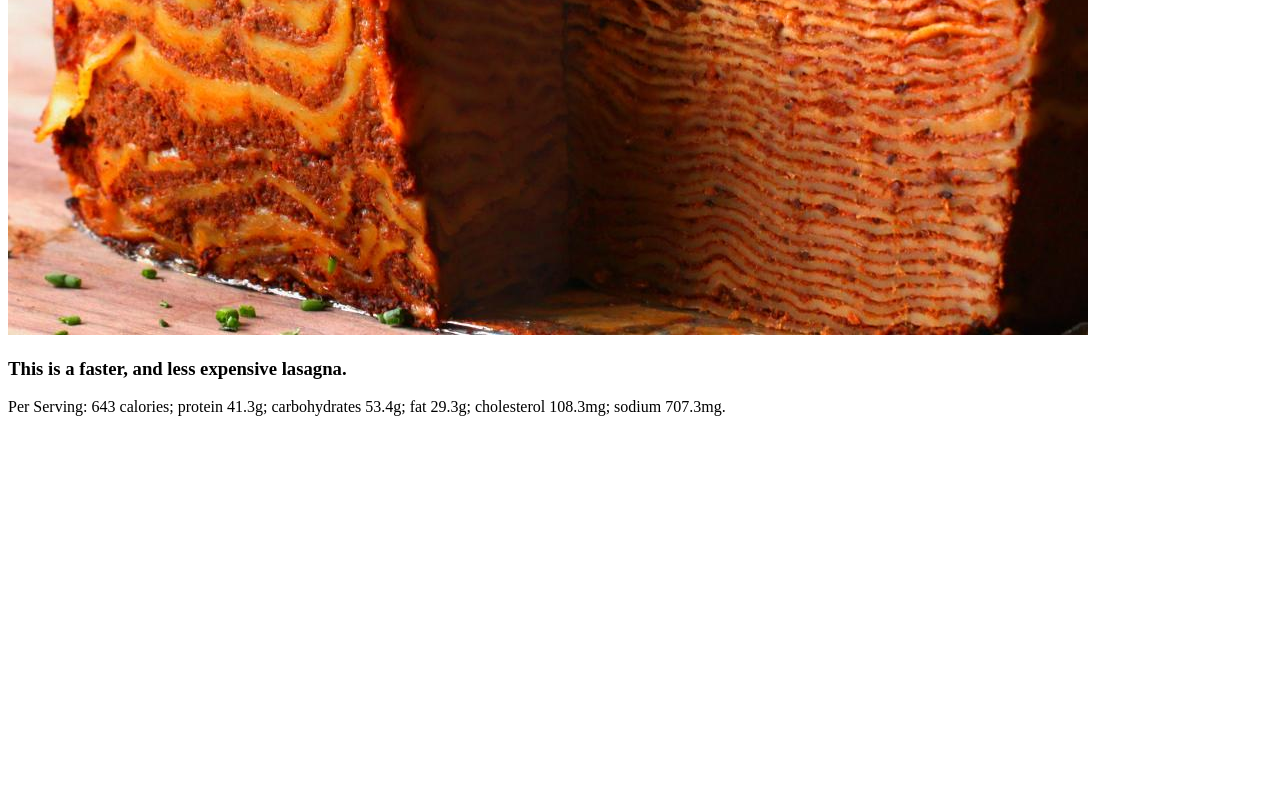
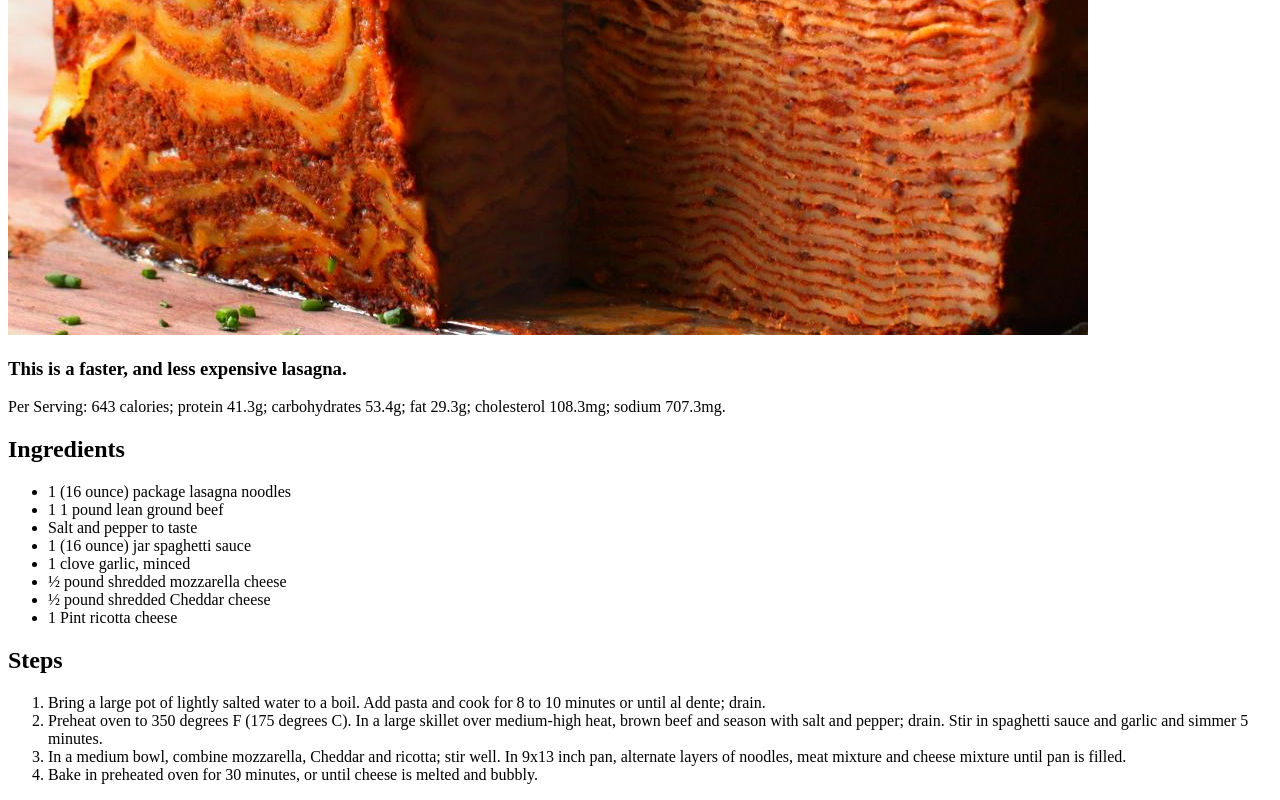
Before and after one commit to dt0192/odin-recipes, a plain HTML site: page recipes/lasagna.html in a window 1280 px wide. Shown: the part 825-1625 px from the top of the page. Before the commit the page ends 1257 px from the top, so only its background shows below. Drawn offline with Linux system fonts and the light colour scheme.

Commit message:
Updated lasagna.html with ingredients list and steps to cook

```diff
--- a/recipes/lasagna.html
+++ b/recipes/lasagna.html
@@ -15,6 +15,25 @@
 
     <p>Per Serving: 643 calories; protein 41.3g; carbohydrates 53.4g; fat 29.3g; cholesterol 108.3mg; sodium 707.3mg.</p>
 
+    <h2> Ingredients</h2>
+    <ul>
+        <li>1 (16 ounce) package lasagna noodles</li>
+        <li>1 1 pound lean ground beef</li>
+        <li>Salt and pepper to taste</li>
+        <li>1 (16 ounce) jar spaghetti sauce</li>
+        <li>1 clove garlic, minced</li>
+        <li>½ pound shredded mozzarella cheese</li>
+        <li>½ pound shredded Cheddar cheese</li>
+        <li>1 Pint ricotta cheese</li>
+    </ul>
 
+
+    <h2>Steps</h2>
+    <ol>
+        <li>Bring a large pot of lightly salted water to a boil. Add pasta and cook for 8 to 10 minutes or until al dente; drain.</li>
+        <li>Preheat oven to 350 degrees F (175 degrees C). In a large skillet over medium-high heat, brown beef and season with salt and pepper; drain. Stir in spaghetti sauce and garlic and simmer 5 minutes.</li>
+        <li>In a medium bowl, combine mozzarella, Cheddar and ricotta; stir well. In 9x13 inch pan, alternate layers of noodles, meat mixture and cheese mixture until pan is filled.</li>
+        <li>Bake in preheated oven for 30 minutes, or until cheese is melted and bubbly.</li>
+    </ol>
 </body>
 </html>
```
